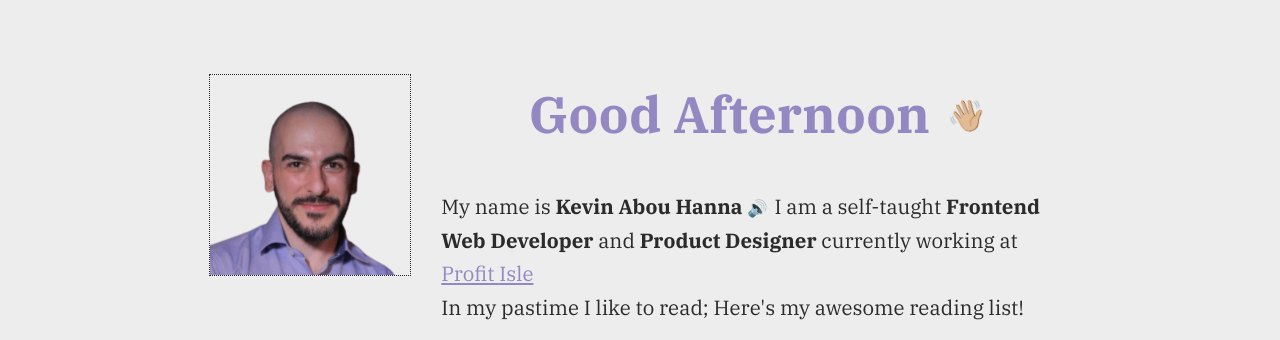
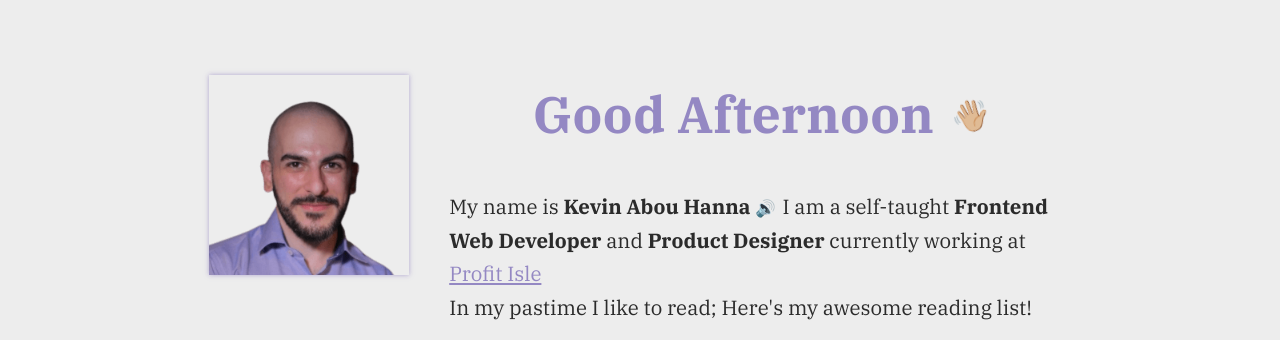
Before and after one commit to kevinabouhanna/abouhanna, a website built with Parcel: page index.html in a window 1280 px wide. Shown: the top 340 px of the page. Built offline with nearby package versions, Linux system fonts and the light colour scheme.

Commit message:
image box shadow instead of border

```diff
--- a/css/main.css
+++ b/css/main.css
@@ -129,13 +129,13 @@ a {
 
   .profile-picture-container {
     display: block;
-    padding-right: 30px;
+    padding-right: 40px;
   }
 
   .profile-picture {
     width: 200px;
     height: 200px;
-    border: 1px dotted #282828;
+    box-shadow: 0px 0px 0.3rem rgb(148 136 195 / 70%);
   }
 
   .intro-container {
@@ -158,7 +158,7 @@ a {
   }
 
   .airtable-embed {
-    height: calc(100vh - 310px);
+    height: calc(100vh - 320px);
     width: 100%;
     margin: unset;
   }
```
